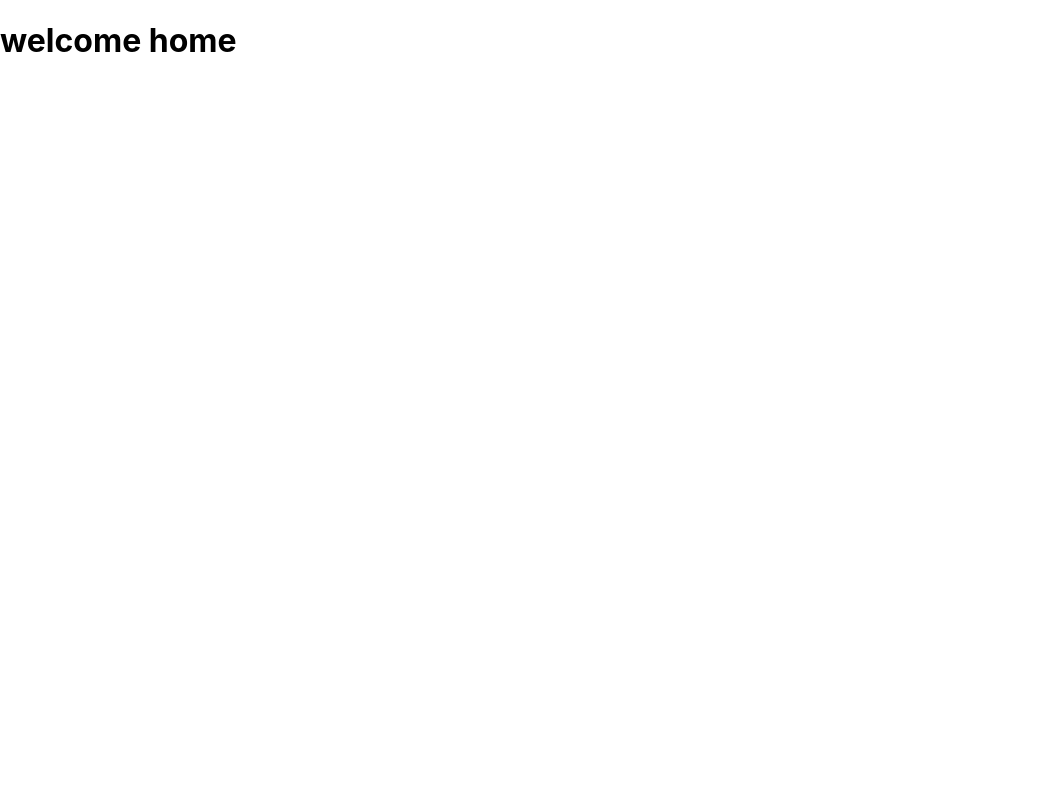
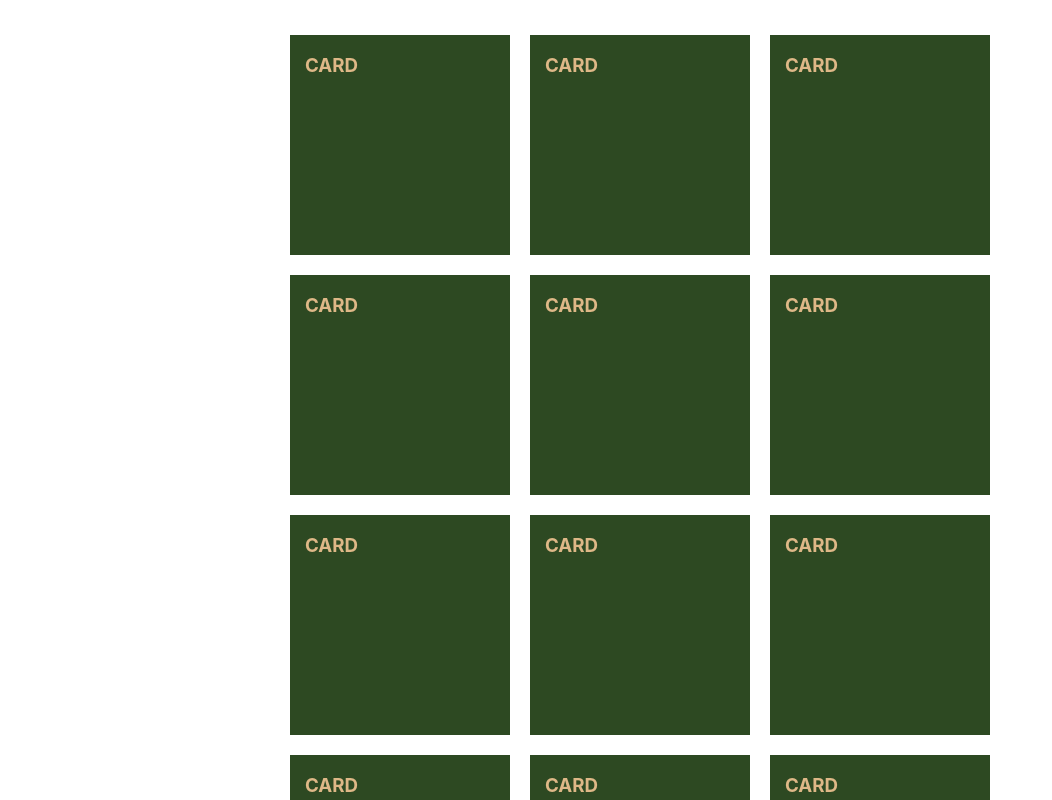
Before and after one commit to Hermes91/PF-Henry, a React (Create React App) app in the folder client/front/: page / in a window 1280 px wide. Shown: the top 800 px of the page, without its empty margins (0-1052 px from the left). Built offline with nearby package versions, Linux system fonts and the light colour scheme.

Commit message:
added render App and react-router-dom

```diff
--- a/client/front/src/App.js
+++ b/client/front/src/App.js
@@ -1,9 +1,16 @@
 import './App.css';
+import { Route, Routes } from 'react-router-dom';
+import GrillCard from './components/grillCard/grillCard';
+
 
 function App() {
   return (
     <div >
-      <h1>welcome home</h1>
+      <Routes>
+        <Route path='/' element={<GrillCard />}>
+        </Route>
+      </Routes>
+
     </div>
   );
 }
--- a/client/front/src/index.js
+++ b/client/front/src/index.js
@@ -3,11 +3,18 @@
 import './index.css';
 import App from './App';
 import reportWebVitals from './reportWebVitals';
+import { BrowserRouter } from 'react-router-dom'
+import store from './redux/store/storeIndex'
+import { Provider } from 'react-redux'
 
 const root = ReactDOM.createRoot(document.getElementById('root'));
 root.render(
   <React.StrictMode>
-    <App />
+    <BrowserRouter>
+      <Provider store={store}>
+        <App />
+      </Provider>
+    </BrowserRouter>
   </React.StrictMode>
 );
 
--- a/client/front/src/redux/reducer/reducerIndex.js
+++ b/client/front/src/redux/reducer/reducerIndex.js
@@ -0,0 +1,11 @@
+
+
+
+const initialState = {
+
+}
+
+export default function reducer(state = initialState, action) {
+
+
+}
--- a/client/front/src/redux/store/storeIndex.js
+++ b/client/front/src/redux/store/storeIndex.js
@@ -1,5 +1,5 @@
 import { applyMiddleware, createStore } from 'redux'
-import reducer from './reducer/reducerIndex'
+import reducer from '../reducer/reducerIndex'
 import thunk from 'redux-thunk'
 
 const store = createStore(reducer, applyMiddleware(thunk))
--- a/client/package.json
+++ /dev/null
@@ -1,6 +0,0 @@
-{
-  "dependencies": {
-    "create-react-app": "^5.0.1"
-
-  }
-}
```
Also changed, not shown: client/front/package.json (+5 -4 lines), 2 other files (tests, documents, lock files or other folders).
